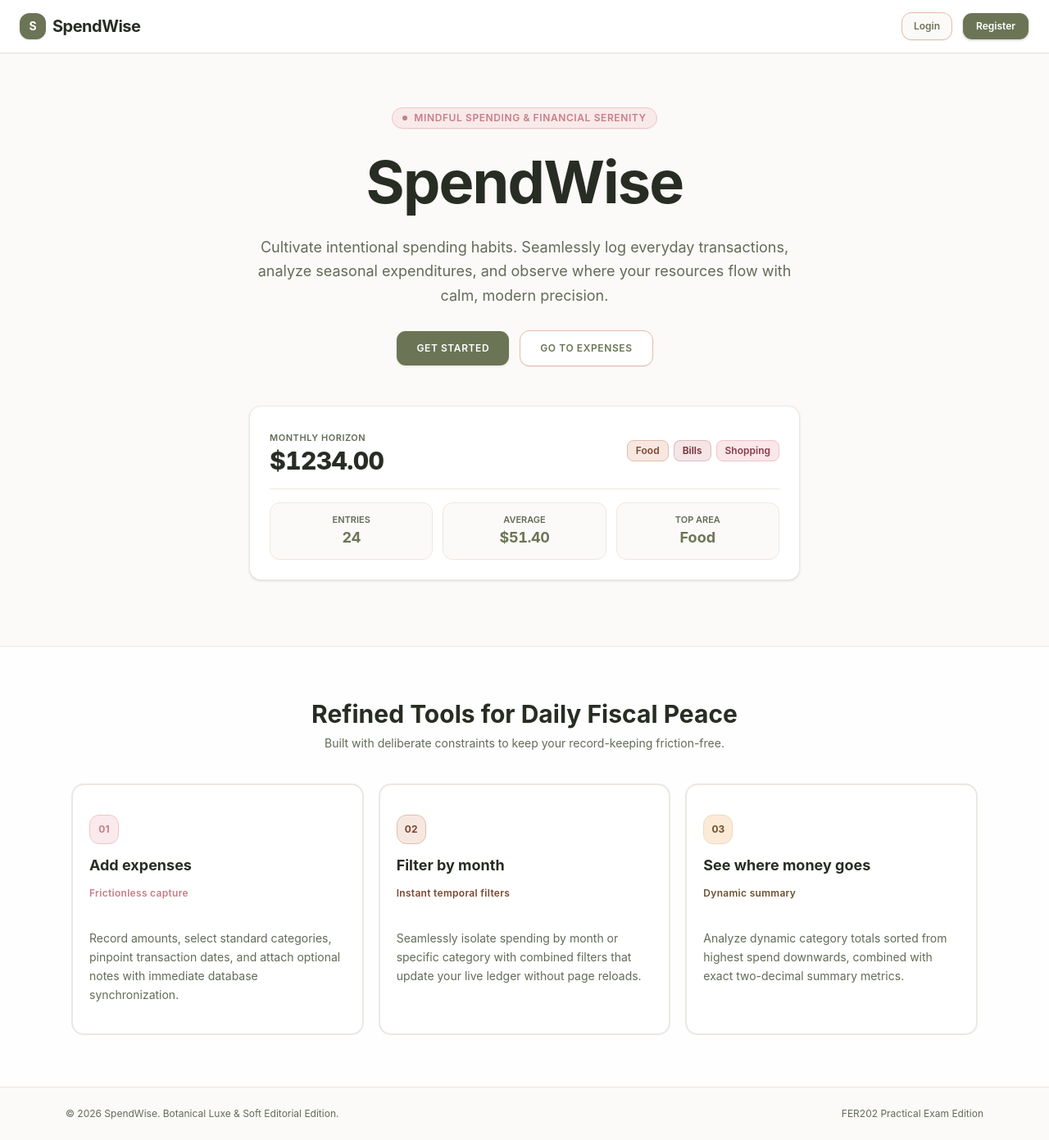
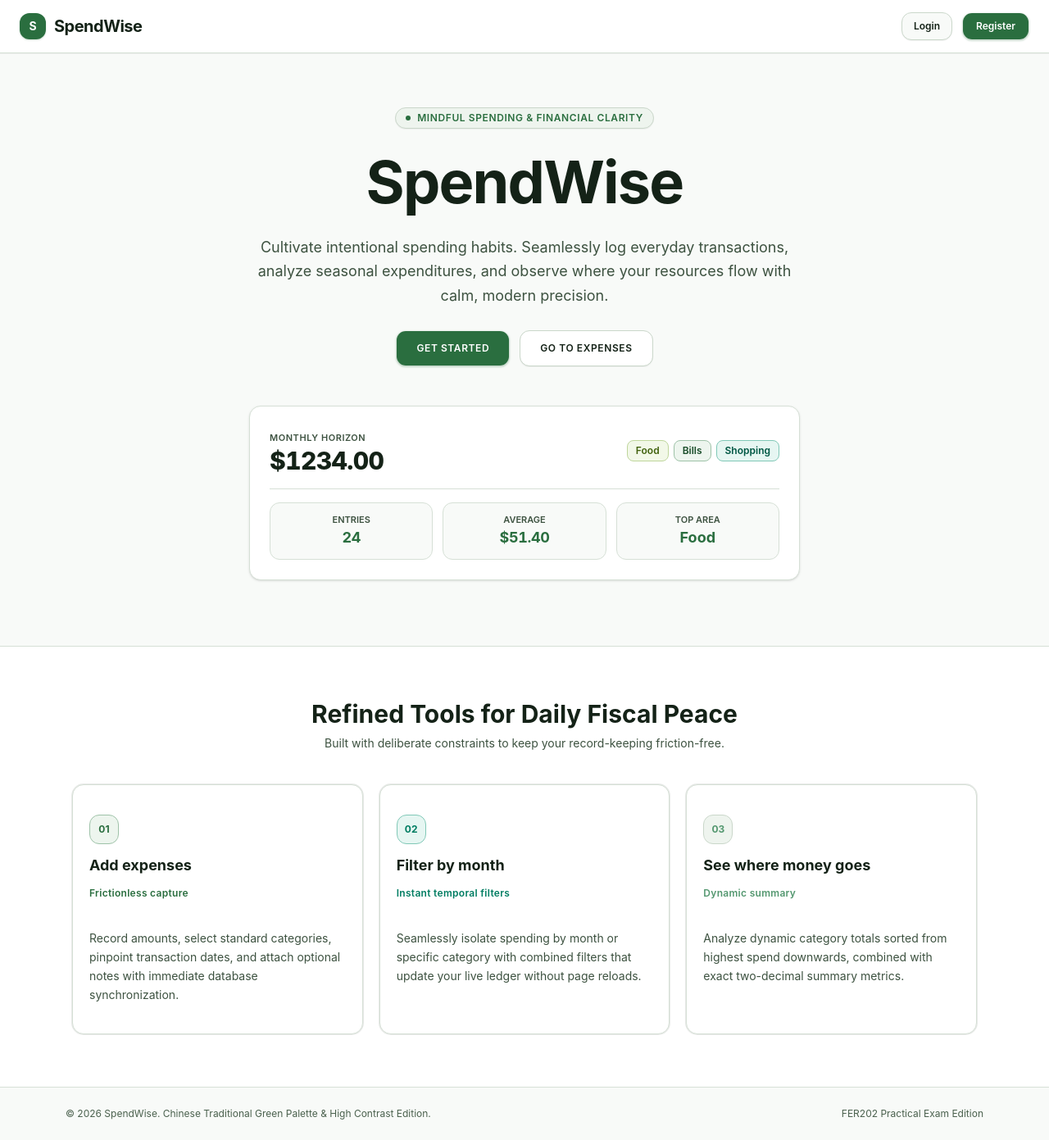
Before and after one commit to khanhlinhz2k4-max/fer202-spendwise, a Next.js app: page / in a window 1280 px wide. Shown: the whole page at 82% size. Built offline with nearby package versions, Linux system fonts and the light colour scheme; no server answers.

Commit message:
style: apply Chinese Traditional Green palette with high contrast across all pages

```diff
--- a/app/globals.css
+++ b/app/globals.css
@@ -33,27 +33,27 @@
 }
 
 :root {
-  /* Botanical Luxe × Editorial Palette */
-  /* Blush: #F0C4CB | Antique Rose: #C87D87 | Champagne: #FBEAD6 | Dried Thyme: #6B7556 | Bisque: #E5BCA9 */
-  --background: #FCFAF8;            /* Champagne Mist Clean Background */
-  --foreground: #282D24;            /* Deep Forest/Charcoal Text */
-  --card: #FFFFFF;                  /* Crisp Pure White for elevated cards */
-  --card-foreground: #282D24;
+  /* Chinese Traditional Green Series Palette (中国传统色·绿色系) */
+  /* Imperial Green: #2A6E3F | Peacock Emerald: #007D62 | Bamboo Shoot: #84A740 | Jade: #53976F | Moss: #788A6F */
+  --background: #F8FAF8;            /* Crisp Pure Pale Mint-White */
+  --foreground: #162619;            /* Deep Forest Pine Charcoal Text (WCAG AAA High Contrast) */
+  --card: #FFFFFF;                  /* Pure Crisp White for elevated cards */
+  --card-foreground: #162619;
   --popover: #FFFFFF;
-  --popover-foreground: #282D24;
-  --primary: #6B7556;               /* Dried Thyme */
+  --popover-foreground: #162619;
+  --primary: #2A6E3F;               /* 官绿 (Imperial Deep Green) */
   --primary-foreground: #FFFFFF;    /* Pure White Text on Primary */
-  --secondary: #E5BCA9;             /* Bisque */
-  --secondary-foreground: #282D24;
-  --muted: #FBEAD6;                 /* Champagne Neutral */
-  --muted-foreground: #636B58;      /* Muted Thyme */
-  --accent: #F0C4CB;                /* Blush */
-  --accent-foreground: #282D24;
-  --destructive: #C87D87;           /* Antique Rose for delete/warnings */
+  --secondary: #53976F;             /* 三绿 (Jade Green) */
+  --secondary-foreground: #FFFFFF;
+  --muted: #EEF3EE;                 /* Muted Pale Sage */
+  --muted-foreground: #4B634F;      /* Muted Pine */
+  --accent: #007D62;                /* 孔雀绿 (Peacock Emerald) */
+  --accent-foreground: #FFFFFF;
+  --destructive: #DC2626;           /* Crisp High-Contrast Crimson for delete/warnings */
   --destructive-foreground: #FFFFFF;
-  --border: #EFE7DE;                /* Warm Champagne Border */
-  --input: #EFE7DE;                 /* Warm Input Border */
-  --ring: #6B7556;                  /* Dried Thyme for focus states */
+  --border: #DDE5DD;                /* Crisp Light Pine Border */
+  --input: #DDE5DD;                 /* Crisp Input Border */
+  --ring: #2A6E3F;                  /* Imperial Green for focus states */
   --radius: 0.75rem;
 }
 
@@ -86,8 +86,8 @@
   }
   body {
     @apply bg-background text-foreground font-sans;
-    background-color: #FCFAF8;
-    color: #282D24;
+    background-color: #F8FAF8;
+    color: #162619;
     -webkit-font-smoothing: antialiased;
     -moz-osx-font-smoothing: grayscale;
   }
--- a/app/page.tsx
+++ b/app/page.tsx
@@ -5,25 +5,25 @@ import { Button } from "@/components/ui/button";
 export default function HomePage() {
   return (
     <div className="min-h-[calc(100vh-4rem)] flex flex-col justify-between">
-      {/* Hero Section with Botanical Luxe Aesthetic */}
+      {/* Hero Section with Chinese Traditional Green Palette Aesthetic */}
       <section className="max-w-6xl mx-auto px-4 sm:px-6 pt-12 pb-16 lg:pt-16 lg:pb-20 w-full">
         <div className="text-center max-w-3xl mx-auto space-y-5">
           {/* Overline Badge */}
-          <div className="inline-flex items-center gap-2 px-3 py-1 rounded-full bg-[#F0C4CB]/30 border border-[#F0C4CB] text-xs font-semibold tracking-wider text-[#C87D87] uppercase shadow-2xs">
-            <span className="w-1.5 h-1.5 rounded-full bg-[#C87D87]" />
-            Mindful Spending & Financial Serenity
+          <div className="inline-flex items-center gap-2 px-3 py-1 rounded-full bg-[#EEF4EE] border border-[#CAD7CA] text-xs font-semibold tracking-wider text-[#2A6E3F] uppercase shadow-2xs">
+            <span className="w-1.5 h-1.5 rounded-full bg-[#2A6E3F]" />
+            Mindful Spending & Financial Clarity
           </div>
 
           {/* Main Title - Strictly Compliant with data-testid="home-title" and exact text SpendWise */}
           <h1
             data-testid="home-title"
-            className="text-5xl sm:text-6xl lg:text-7xl font-bold tracking-tight text-[#282D24] leading-tight"
+            className="text-5xl sm:text-6xl lg:text-7xl font-bold tracking-tight text-[#142217] leading-tight"
           >
             SpendWise
           </h1>
 
           {/* Application Description */}
-          <p className="text-base sm:text-lg text-[#636B58] max-w-2xl mx-auto font-sans leading-relaxed">
+          <p className="text-base sm:text-lg text-[#3D5240] max-w-2xl mx-auto font-sans leading-relaxed">
             Cultivate intentional spending habits. Seamlessly log everyday transactions, analyze seasonal expenditures, and observe where your resources flow with calm, modern precision.
           </p>
 
@@ -32,7 +32,7 @@ export default function HomePage() {
             <Link href="/register">
               <Button
                 size="lg"
-                className="rounded-lg bg-[#6B7556] hover:bg-[#586146] text-white px-6 h-11 text-xs font-semibold uppercase tracking-wider shadow-xs transition-all active:scale-95 cursor-pointer"
+                className="rounded-lg bg-[#2A6E3F] hover:bg-[#215531] text-white px-6 h-11 text-xs font-semibold uppercase tracking-wider shadow-xs shadow-[#2A6E3F]/25 transition-all active:scale-95 cursor-pointer"
               >
                 Get Started
               </Button>
@@ -41,7 +41,7 @@ export default function HomePage() {
               <Button
                 variant="outline"
                 size="lg"
-                className="rounded-lg border-[#E5BCA9] bg-white text-[#6B7556] hover:bg-[#FBEAD6]/50 hover:border-[#6B7556] px-6 h-11 text-xs font-semibold uppercase tracking-wider transition-all active:scale-95 shadow-2xs cursor-pointer"
+                className="rounded-lg border-[#CAD7CA] bg-white text-[#142217] hover:bg-[#EEF4EE] hover:border-[#2A6E3F] hover:text-[#2A6E3F] px-6 h-11 text-xs font-semibold uppercase tracking-wider transition-all active:scale-95 shadow-2xs cursor-pointer"
               >
                 Go to Expenses
               </Button>
@@ -50,87 +50,87 @@ export default function HomePage() {
         </div>
 
         {/* Visual Component: Modern Ledger Preview Card */}
-        <div className="mt-12 max-w-2xl mx-auto rounded-xl bg-white border border-[#EFE7DE] p-5 sm:p-6 shadow-sm">
-          <div className="flex items-center justify-between border-b border-[#EFE7DE] pb-4 mb-4">
+        <div className="mt-12 max-w-2xl mx-auto rounded-xl bg-white border border-[#D6E0D6] p-5 sm:p-6 shadow-sm">
+          <div className="flex items-center justify-between border-b border-[#D6E0D6] pb-4 mb-4">
             <div className="space-y-0.5">
-              <span className="text-[11px] uppercase tracking-wider text-[#636B58] font-semibold">Monthly Horizon</span>
-              <p className="font-numeric text-3xl font-extrabold tracking-tight text-[#282D24] tabular-nums">$1234.00</p>
+              <span className="text-[11px] uppercase tracking-wider text-[#3D5240] font-semibold">Monthly Horizon</span>
+              <p className="font-numeric text-3xl font-extrabold tracking-tight text-[#142217] tabular-nums">$1234.00</p>
             </div>
             <div className="flex gap-1.5">
-              <span className="px-2.5 py-1 rounded-md bg-[#E5BCA9]/35 border border-[#E5BCA9] text-[#7C4631] text-xs font-semibold">Food</span>
-              <span className="px-2.5 py-1 rounded-md bg-[#C87D87]/20 border border-[#C87D87]/40 text-[#7A2F3A] text-xs font-semibold">Bills</span>
-              <span className="px-2.5 py-1 rounded-md bg-[#F0C4CB]/40 border border-[#F0C4CB] text-[#8A3D4A] text-xs font-semibold">Shopping</span>
+              <span className="px-2.5 py-1 rounded-md bg-[#F2F8E8] border border-[#BED69B] text-[#41620E] text-xs font-semibold">Food</span>
+              <span className="px-2.5 py-1 rounded-md bg-[#EDF5EE] border border-[#9EC2A8] text-[#194D29] text-xs font-semibold">Bills</span>
+              <span className="px-2.5 py-1 rounded-md bg-[#E6F6F2] border border-[#80C8B7] text-[#005744] text-xs font-semibold">Shopping</span>
             </div>
           </div>
           <div className="grid grid-cols-3 gap-3 text-center">
-            <div className="p-3 rounded-lg bg-[#FCFAF8] border border-[#EFE7DE]">
-              <span className="block text-[11px] text-[#636B58] uppercase font-semibold">Entries</span>
-              <span className="text-lg font-numeric font-bold text-[#6B7556] tabular-nums">24</span>
+            <div className="p-3 rounded-lg bg-[#F8FAF8] border border-[#D6E0D6]">
+              <span className="block text-[11px] text-[#3D5240] uppercase font-semibold">Entries</span>
+              <span className="text-lg font-numeric font-bold text-[#2A6E3F] tabular-nums">24</span>
             </div>
-            <div className="p-3 rounded-lg bg-[#FCFAF8] border border-[#EFE7DE]">
-              <span className="block text-[11px] text-[#636B58] uppercase font-semibold">Average</span>
-              <span className="text-lg font-numeric font-bold text-[#6B7556] tabular-nums">$51.40</span>
+            <div className="p-3 rounded-lg bg-[#F8FAF8] border border-[#D6E0D6]">
+              <span className="block text-[11px] text-[#3D5240] uppercase font-semibold">Average</span>
+              <span className="text-lg font-numeric font-bold text-[#2A6E3F] tabular-nums">$51.40</span>
             </div>
-            <div className="p-3 rounded-lg bg-[#FCFAF8] border border-[#EFE7DE]">
-              <span className="block text-[11px] text-[#636B58] uppercase font-semibold">Top Area</span>
-              <span className="text-lg font-bold text-[#6B7556]">Food</span>
+            <div className="p-3 rounded-lg bg-[#F8FAF8] border border-[#D6E0D6]">
+              <span className="block text-[11px] text-[#3D5240] uppercase font-semibold">Top Area</span>
+              <span className="text-lg font-bold text-[#2A6E3F]">Food</span>
             </div>
           </div>
         </div>
       </section>
 
       {/* Feature Cards Grid Section */}
-      <section className="bg-white/80 border-t border-[#EFE7DE] py-14 lg:py-16">
+      <section className="bg-white border-t border-[#D6E0D6] py-14 lg:py-16">
         <div className="max-w-6xl mx-auto px-4 sm:px-6">
           <div className="text-center max-w-xl mx-auto mb-10 space-y-2">
-            <h2 className="text-2xl sm:text-3xl font-bold text-[#282D24]">Refined Tools for Daily Fiscal Peace</h2>
-            <p className="text-sm text-[#636B58]">Built with deliberate constraints to keep your record-keeping friction-free.</p>
+            <h2 className="text-2xl sm:text-3xl font-bold text-[#142217]">Refined Tools for Daily Fiscal Peace</h2>
+            <p className="text-sm text-[#3D5240]">Built with deliberate constraints to keep your record-keeping friction-free.</p>
           </div>
 
           <div className="grid grid-cols-1 md:grid-cols-3 gap-5">
             {/* Feature 1 */}
-            <Card className="rounded-xl border border-[#EFE7DE] bg-white hover:border-[#6B7556]/60 transition-all hover:shadow-xs group">
+            <Card className="rounded-xl border border-[#D6E0D6] bg-white hover:border-[#2A6E3F] transition-all hover:shadow-xs group">
               <CardHeader className="space-y-2 p-5">
-                <div className="w-9 h-9 rounded-lg bg-[#F0C4CB]/35 border border-[#F0C4CB] flex items-center justify-center text-[#C87D87] font-bold text-xs group-hover:bg-[#C87D87] group-hover:text-white transition-colors">
+                <div className="w-9 h-9 rounded-lg bg-[#EDF5EE] border border-[#9EC2A8] flex items-center justify-center text-[#2A6E3F] font-bold text-xs group-hover:bg-[#2A6E3F] group-hover:text-white transition-colors">
                   01
                 </div>
-                <CardTitle className="text-lg font-bold text-[#282D24]">Add expenses</CardTitle>
-                <CardDescription className="text-xs text-[#C87D87] font-semibold tracking-wide">Frictionless capture</CardDescription>
+                <CardTitle className="text-lg font-bold text-[#142217]">Add expenses</CardTitle>
+                <CardDescription className="text-xs text-[#2A6E3F] font-semibold tracking-wide">Frictionless capture</CardDescription>
               </CardHeader>
               <CardContent className="px-5 pb-5 pt-0">
-                <p className="text-sm text-[#636B58] leading-relaxed">
+                <p className="text-sm text-[#3D5240] leading-relaxed">
                   Record amounts, select standard categories, pinpoint transaction dates, and attach optional notes with immediate database synchronization.
                 </p>
               </CardContent>
             </Card>
 
             {/* Feature 2 */}
-            <Card className="rounded-xl border border-[#EFE7DE] bg-white hover:border-[#6B7556]/60 transition-all hover:shadow-xs group">
+            <Card className="rounded-xl border border-[#D6E0D6] bg-white hover:border-[#007D62] transition-all hover:shadow-xs group">
               <CardHeader className="space-y-2 p-5">
-                <div className="w-9 h-9 rounded-lg bg-[#E5BCA9]/35 border border-[#E5BCA9] flex items-center justify-center text-[#7C4631] font-bold text-xs group-hover:bg-[#6B7556] group-hover:text-white transition-colors">
+                <div className="w-9 h-9 rounded-lg bg-[#E6F6F2] border border-[#80C8B7] flex items-center justify-center text-[#007D62] font-bold text-xs group-hover:bg-[#007D62] group-hover:text-white transition-colors">
                   02
                 </div>
-                <CardTitle className="text-lg font-bold text-[#282D24]">Filter by month</CardTitle>
-                <CardDescription className="text-xs text-[#7C4631] font-semibold tracking-wide">Instant temporal filters</CardDescription>
+                <CardTitle className="text-lg font-bold text-[#142217]">Filter by month</CardTitle>
+                <CardDescription className="text-xs text-[#007D62] font-semibold tracking-wide">Instant temporal filters</CardDescription>
               </CardHeader>
               <CardContent className="px-5 pb-5 pt-0">
-                <p className="text-sm text-[#636B58] leading-relaxed">
+                <p className="text-sm text-[#3D5240] leading-relaxed">
                   Seamlessly isolate spending by month or specific category with combined filters that update your live ledger without page reloads.
                 </p>
               </CardContent>
             </Card>
 
             {/* Feature 3 */}
-            <Card className="rounded-xl border border-[#EFE7DE] bg-white hover:border-[#6B7556]/60 transition-all hover:shadow-xs group">
+            <Card className="rounded-xl border border-[#D6E0D6] bg-white hover:border-[#53976F] transition-all hover:shadow-xs group">
               <CardHeader className="space-y-2 p-5">
-                <div className="w-9 h-9 rounded-lg bg-[#FBEAD6] border border-[#EED9C0] flex items-center justify-center text-[#6B5131] font-bold text-xs group-hover:bg-[#6B5131] group-hover:text-white transition-colors">
+                <div className="w-9 h-9 rounded-lg bg-[#EEF4EE] border border-[#CAD7CA] flex items-center justify-center text-[#53976F] font-bold text-xs group-hover:bg-[#53976F] group-hover:text-white transition-colors">
                   03
                 </div>
-                <CardTitle className="text-lg font-bold text-[#282D24]">See where money goes</CardTitle>
-                <CardDescription className="text-xs text-[#6B5131] font-semibold tracking-wide">Dynamic summary</CardDescription>
+                <CardTitle className="text-lg font-bold text-[#142217]">See where money goes</CardTitle>
+                <CardDescription className="text-xs text-[#53976F] font-semibold tracking-wide">Dynamic summary</CardDescription>
               </CardHeader>
               <CardContent className="px-5 pb-5 pt-0">
-                <p className="text-sm text-[#636B58] leading-relaxed">
+                <p className="text-sm text-[#3D5240] leading-relaxed">
                   Analyze dynamic category totals sorted from highest spend downwards, combined with exact two-decimal summary metrics.
                 </p>
               </CardContent>
@@ -140,9 +140,9 @@ export default function HomePage() {
       </section>
 
       {/* Footer */}
-      <footer className="border-t border-[#EFE7DE] py-6 text-center text-xs text-[#636B58]">
+      <footer className="border-t border-[#D6E0D6] py-6 text-center text-xs text-[#4A604D]">
         <div className="max-w-6xl mx-auto px-4 flex flex-col sm:flex-row items-center justify-between gap-2">
-          <p>© 2026 SpendWise. Botanical Luxe & Soft Editorial Edition.</p>
+          <p>© 2026 SpendWise. Chinese Traditional Green Palette & High Contrast Edition.</p>
           <p>FER202 Practical Exam Edition</p>
         </div>
       </footer>
--- a/components/Header.tsx
+++ b/components/Header.tsx
@@ -15,17 +15,17 @@ export function Header() {
   };
 
   return (
-    <header className="sticky top-0 z-50 backdrop-blur-md bg-white/90 border-b border-[#EFE7DE] shadow-2xs transition-all">
+    <header className="sticky top-0 z-50 backdrop-blur-md bg-white/95 border-b border-[#D6E0D6] shadow-2xs transition-all">
       <div className="max-w-7xl mx-auto px-4 sm:px-6 h-16 flex items-center justify-between gap-4">
-        {/* Brand Logo with Botanical Luxe Identity */}
+        {/* Brand Logo with Traditional Imperial Green Identity */}
         <Link
           href="/"
-          className="flex items-center gap-2 group transition-transform active:scale-95"
+          className="flex items-center gap-2.5 group transition-transform active:scale-95"
         >
-          <span className="w-8 h-8 rounded-lg bg-[#6B7556] flex items-center justify-center text-white font-bold text-sm shadow-xs shadow-[#6B7556]/20 group-hover:bg-[#586146] transition-colors">
+          <span className="w-8 h-8 rounded-lg bg-[#2A6E3F] flex items-center justify-center text-white font-bold text-sm shadow-xs shadow-[#2A6E3F]/25 group-hover:bg-[#215531] transition-colors">
             S
           </span>
-          <span className="font-bold text-xl tracking-tight text-[#282D24] group-hover:text-[#6B7556] transition-colors">
+          <span className="font-bold text-xl tracking-tight text-[#142217] group-hover:text-[#2A6E3F] transition-colors">
             SpendWise
           </span>
         </Link>
@@ -34,9 +34,9 @@ export function Header() {
         <nav className="flex items-center gap-2.5 sm:gap-3">
           {user ? (
             <>
-              {/* User Email Pill Badge */}
-              <div className="hidden xs:flex items-center gap-1.5 px-3 py-1 rounded-md bg-[#FBEAD6]/60 border border-[#E5BCA9]/50 text-xs font-semibold text-[#6B7556]">
-                <span className="w-1.5 h-1.5 rounded-full bg-[#6B7556]" />
+              {/* User Email Pill Badge with High Contrast */}
+              <div className="hidden xs:flex items-center gap-1.5 px-3 py-1 rounded-md bg-[#EEF4EE] border border-[#CAD7CA] text-xs font-semibold text-[#142217]">
+                <span className="w-1.5 h-1.5 rounded-full bg-[#2A6E3F]" />
                 <span
                   data-testid="user-email"
                   className="truncate max-w-[150px] sm:max-w-[220px]"
@@ -50,19 +50,19 @@ export function Header() {
                 <Button
                   variant="outline"
                   size="sm"
-                  className="rounded-lg border-[#E5BCA9] text-[#6B7556] hover:bg-[#FBEAD6]/50 hover:border-[#6B7556] transition-all px-3.5 h-8.5 font-semibold text-xs shadow-2xs cursor-pointer"
+                  className="rounded-lg border-[#CAD7CA] text-[#142217] hover:bg-[#EEF4EE] hover:border-[#2A6E3F] hover:text-[#2A6E3F] transition-all px-3.5 h-8.5 font-semibold text-xs shadow-2xs cursor-pointer"
                 >
                   Expenses
                 </Button>
               </Link>
 
-              {/* Logout Button */}
+              {/* Logout Button (High Contrast Crisp Crimson) */}
               <Button
                 data-testid="btn-logout"
                 variant="destructive"
                 size="sm"
                 onClick={handleLogout}
-                className="rounded-lg bg-[#C87D87] hover:bg-[#B36872] text-white transition-all px-3.5 h-8.5 font-semibold text-xs shadow-2xs cursor-pointer"
+                className="rounded-lg bg-[#DC2626] hover:bg-[#B91C1C] text-white transition-all px-3.5 h-8.5 font-semibold text-xs shadow-2xs cursor-pointer"
               >
                 Logout
               </Button>
@@ -74,7 +74,7 @@ export function Header() {
                 <Button
                   variant="outline"
                   size="sm"
-                  className="rounded-lg border-[#E5BCA9] text-[#6B7556] hover:bg-[#FBEAD6]/50 hover:border-[#6B7556] transition-all px-3.5 h-8.5 font-semibold text-xs shadow-2xs cursor-pointer"
+                  className="rounded-lg border-[#CAD7CA] text-[#142217] hover:bg-[#EEF4EE] hover:border-[#2A6E3F] hover:text-[#2A6E3F] transition-all px-3.5 h-8.5 font-semibold text-xs shadow-2xs cursor-pointer"
                 >
                   Login
                 </Button>
@@ -84,7 +84,7 @@ export function Header() {
               <Link href="/register" data-testid="btn-register">
                 <Button
                   size="sm"
-                  className="rounded-lg bg-[#6B7556] hover:bg-[#586146] text-white transition-all px-4 h-8.5 font-semibold text-xs shadow-xs shadow-[#6B7556]/20 cursor-pointer"
+                  className="rounded-lg bg-[#2A6E3F] hover:bg-[#215531] text-white transition-all px-4 h-8.5 font-semibold text-xs shadow-xs shadow-[#2A6E3F]/25 cursor-pointer"
                 >
                   Register
                 </Button>
```
Also changed, not shown: app/expenses/page.tsx (+94 -89 lines), app/login/page.tsx (+22 -23 lines), app/register/page.tsx (+27 -27 lines).
